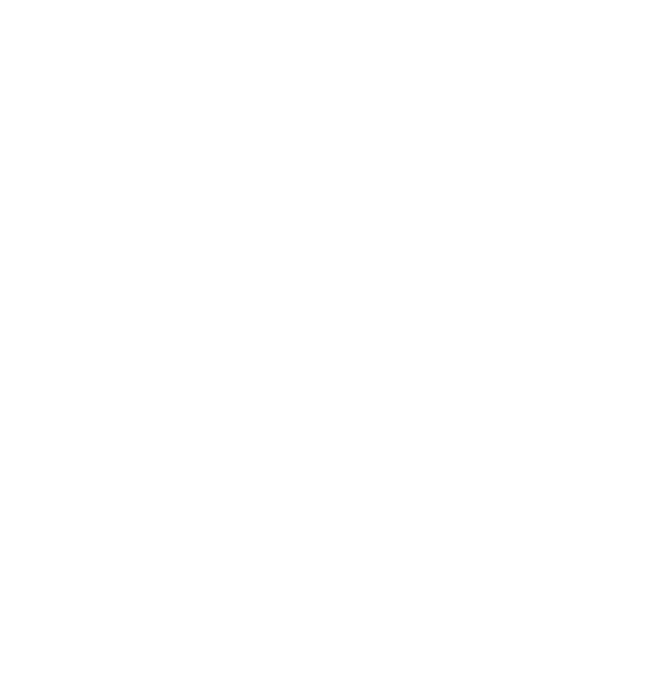
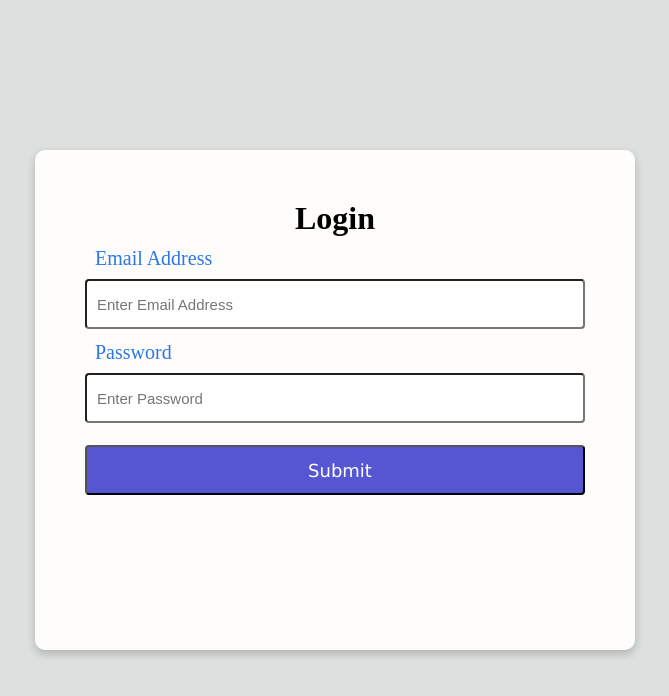
Before and after one commit to shubhsaw/E-com-Dashboard, a React (Vite) app in the folder client/: page /login in a window 1280 px wide. Before the commit this address had no page. Shown: the top 696 px of the page, without its empty margins (305-974 px from the left). Built offline with nearby package versions, Linux system fonts and the light colour scheme.

Commit message:
Login API integration

```diff
--- a/client/src/Home.jsx
+++ b/client/src/Home.jsx
@@ -5,6 +5,7 @@ import './App.css'
 const Home = () => {
   const auth=localStorage.getItem('user')
 
+  //function to clear localStorage
   function logout(){
     let log=confirm("Are you sure you want to logout?");
     if(log){
@@ -21,7 +22,14 @@ const Home = () => {
         <Link to="/UpdateProduct">Update Product</Link>
 
         <Link to="/Profile">Profile</Link>
-        {auth?<Link onClick={logout} to="/signup">Log out</Link>: <Link to="/Signup">Sign-Up</Link>}
+
+        {
+        auth
+        ?<Link onClick={logout} to="/signup">Log out</Link>
+        : <><Link to="/Signup">Sign-Up</Link>
+        <Link to="/login">Login</Link></>}
+
+
         </div>
       <h1>Landing Page / Home </h1>
     </>
--- /dev/null
+++ b/client/src/Routes/Login/Login.jsx
@@ -0,0 +1,68 @@
+import React, { useEffect } from 'react'
+import style from './Login.module.css'
+import { useState } from 'react'
+import { useNavigate } from 'react-router-dom'
+const Login = () => {
+    const navigate=useNavigate();
+    const [emai,setEmail]=useState("");
+    const[password,setPass]=useState("")
+    const[loginData,setLoginData]=useState({email:"",password:""});
+
+    useEffect(()=>{
+        const auth=localStorage.getItem('user');
+        if(auth){
+            navigate('/')
+        }
+    },[])
+    async function handleLogin(e){
+        e.preventDefault();
+        let data={
+            email:emai,
+            password:password
+        }
+        //storing form data into a single state
+        setLoginData(data)
+        // console.log(data);
+        try{
+            let result=await fetch("http://localhost:5000/login",{
+                method:"post",
+                headers:{"Content-Type":"application/json"},
+                body:JSON.stringify(data)
+            })
+            result=await result.json();
+            //console.log(result);
+
+            if(result._id){
+                //without storing it to local storage you will be redirected to Sign up page
+                localStorage.setItem("user", JSON.stringify(result));
+                navigate('/');
+            }else{
+                alert(JSON.stringify(result))
+            }
+        }catch(err){
+            console.log(err);
+
+        }
+        setEmail("");
+        setPass("")
+    }
+  return (
+    <div className={style.login}>
+        <div className={style.container}>
+            <div id={style.heading}><h1>Login </h1></div>
+            <form action="" id={style.form_login} onSubmit={handleLogin}>
+                <label className={style.label} htmlFor="">Email Address</label>
+                <input className={style.inputbox} type="email" placeholder='Enter Email Address' value={emai} onChange={(e)=>setEmail(e.target.value)} required/>
+
+                <label className={style.label} htmlFor="">Password</label>
+
+                <input className={style.inputbox} type="password"  placeholder='Enter Password' value={password} onChange={(e)=>setPass(e.target.value)}required/>
+
+                <input className={style.inputbox} type="submit" placeholder='Login'/>
+            </form>
+        </div>
+    </div>
+  )
+}
+
+export default Login
--- /dev/null
+++ b/client/src/Routes/Login/Login.module.css
@@ -0,0 +1,63 @@
+.login{
+    height: 100vh;
+    width: 100vw;
+    display: flex;
+    align-items: center;
+    justify-content: center;
+    background-color: rgb(222, 224, 224);
+}
+
+.container{
+    height: 500px;
+    width: 600px;
+    border-radius: 10px;
+    background-color: rgb(255, 252, 252);
+    display: flex;
+    flex-direction: column;
+    box-shadow: 0 4px 8px rgba(0, 0, 0, 0.2);
+    align-items: center;
+    padding: 20px;
+   padding-top: 50px;
+}
+#form_login{
+    display: flex;
+    flex-direction: column;
+    gap: 12px;
+    margin-top: 10px;
+
+}
+
+.label{
+    font-size: 20px;
+    height: 20px;
+    width: 200px;
+    /* padding-left: 10px; */
+    margin-left: 10px;
+    /* position: absolute;
+    top: 298px; */
+    color: rgb(43, 120, 226);
+    background-color: rgb(255, 252, 252);
+
+}
+
+.inputbox{
+    padding-left: 10px;
+    width: 500px;
+    height: 50px;
+    border-radius: 4px;
+    color: rgb(158, 157, 157);
+    font-size: 15px;
+}
+
+.inputbox:last-child{
+    margin-top: 10px;
+    background-color: rgb(86, 86, 210);
+    color: white;
+    font-size: 18px;
+    font-style: bold;
+    font-family: Verdana, Geneva, Tahoma, sans-serif;
+}
+.inputbox:last-child:hover{
+        background-color: rgba(38, 38, 201, 0.629);
+
+}
--- a/client/src/Routes/NavRoutes.jsx
+++ b/client/src/Routes/NavRoutes.jsx
@@ -8,6 +8,7 @@ import Profile from './Profile'
 import Home from '../Home'
 import Signup from './Signup'
 import PrivateComponent from './PrivateComponent'
+import Login from './Login/Login'
 const NavRoutes = () => {
   return (
     <>
@@ -23,6 +24,8 @@ const NavRoutes = () => {
         <Route path="/Profile" element={<Profile/>}/>
         </Route>
         <Route path='/Signup' element={<Signup/>}/>
+        <Route path='/login' element={<Login/>}/>
+
     </Routes>
     </BrowserRouter>
     </>
--- a/client/src/Routes/Signup.jsx
+++ b/client/src/Routes/Signup.jsx
@@ -1,6 +1,6 @@
 import React, { useEffect, useState } from 'react'
 import styles from './Signup.module.css'
-import { useNavigate } from 'react-router-dom';
+import { Link, useNavigate } from 'react-router-dom';
 const Signup = () => {
   const [email, setEmail] = useState("")
   const [firstN, setFirstN] = useState("")
@@ -58,12 +58,13 @@ const Signup = () => {
 
   return (
     <div className={styles.signupContainer}>
-      <form onSubmit={handleSubmit}>
+      <form onSubmit={handleSubmit} className={styles.form_signup}>
         <h1 className={styles.title}>Signup</h1>
 
         <div className={styles.inputbox}>
-          <label>Work Email</label>
+          <label className={styles.label}>Work Email</label>
           <input
+            className={styles.email}
             type="email"
             placeholder="name@work.com"
             value={email}
@@ -73,8 +74,9 @@ const Signup = () => {
 
         <div className={styles.namebox}>
           <div>
-            <label htmlFor="firstName">First Name</label>
+            <label className={styles.label} htmlFor="firstName">First Name</label>
             <input
+              className={styles.firstname}
               type="text"
               id="firstName"
               placeholder="First Name"
@@ -83,8 +85,9 @@ const Signup = () => {
             />
           </div>
           <div>
-            <label htmlFor="lastName">Last Name</label>
+            <label className={styles.label} htmlFor="lastName">Last Name</label>
             <input
+              className={styles.lastname}
               type="text"
               id="lastName"
               placeholder="Last Name"
@@ -95,8 +98,9 @@ const Signup = () => {
         </div>
 
         <div className={styles.inputbox}>
-          <label>Password</label>
+          <label className={styles.label} >Password</label>
           <input
+            className={styles.password}
             type="password"
             placeholder="Password"
             value={pass}
@@ -108,17 +112,10 @@ const Signup = () => {
           Continue with Email
         </button>
 
-        <p className={styles.terms}>
-          By signing up, you agree to our <a href="#">Terms of Use</a> and{" "}
-          <a href="#">Privacy Policy</a>.
-        </p>
 
-        <p className={styles.alt}>
-          You can also continue with <a href="#">Enterprise SAML SSO</a>
-        </p>
 
         <p className={styles.signin}>
-          Already have an account? <a href="#">Sign In</a>
+          Already have an account? <Link to="/login">Sign In</Link>
         </p>
       </form>
     </div>
--- a/client/src/Routes/Signup.module.css
+++ b/client/src/Routes/Signup.module.css
@@ -14,7 +14,7 @@
   padding: 20px;
 }
 
-form {
+.form_signup {
   background: white;
   padding: 40px 35px;
   border-radius: 12px;
@@ -36,16 +36,15 @@ form {
 }
 
 /* Labels & Inputs */
-label {
+.label {
   font-size: 14px;
   font-weight: 500;
   color: #333;
   margin-bottom: 6px;
 }
 
-input[type="text"],
-input[type="email"],
-input[type="password"] {
+.firstname,.lastname,
+.email,.password{
   width: 100%;
   padding: 12px;
   background: #f9fafc;
```
Also changed, not shown: 1 other file (tests, documents, lock files or other folders).
